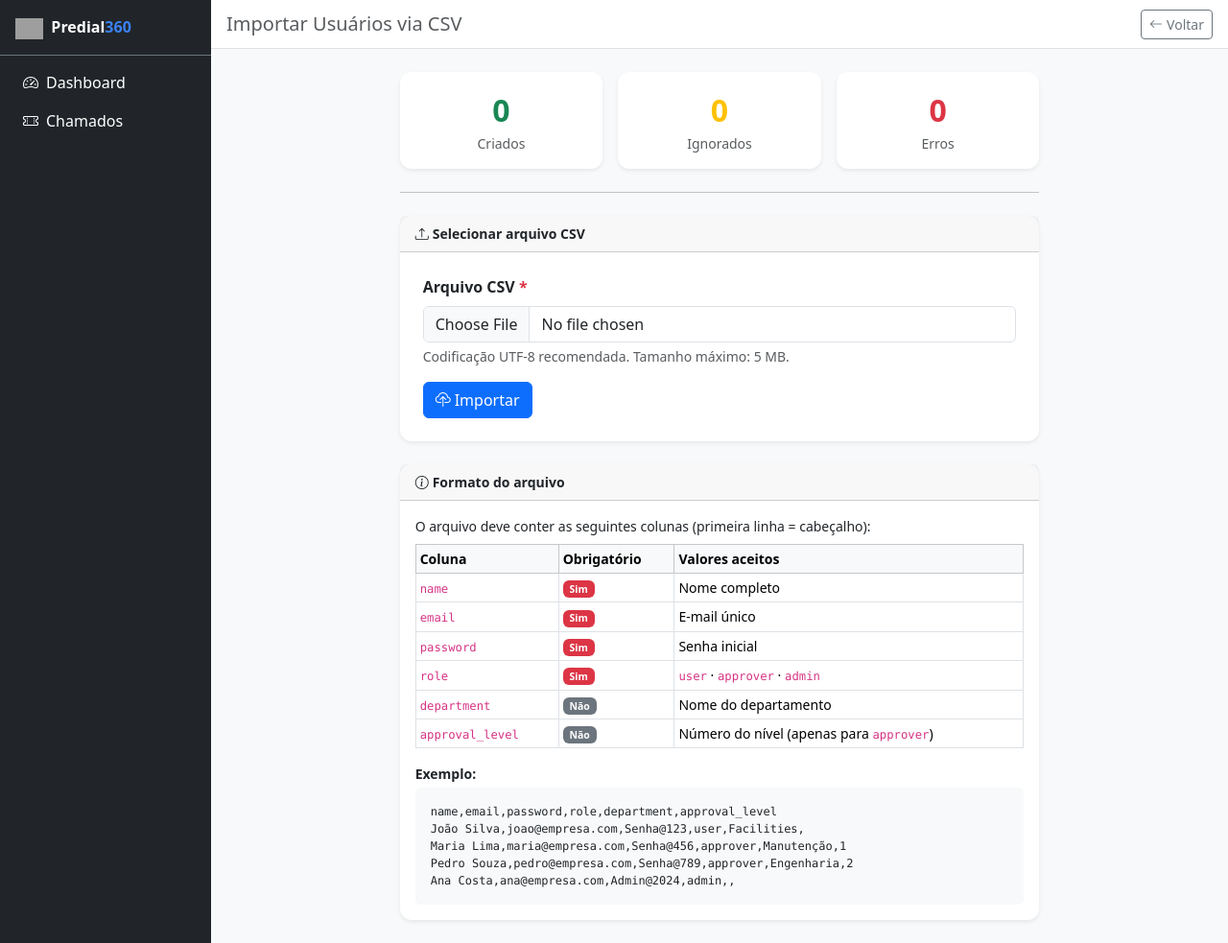
After one commit to ricardomeleiro/maintenance-ci-new, a FastAPI app: template app/templates/admin/user_import.html in a window 1280 px wide. The commit adds this page. Shown: the whole page at 96% size. Run offline with FastAPI, Linux system fonts and the light colour scheme; the template is opened without the code that fills it, so the values that code supplies are empty; grey boxes are pictures that could not be loaded.

Commit message:
feat: CSV user import, password email notification, in_progress email
- Add GET/POST /admin/users/import to bulk-create users from a CSV file
  (columns: name, email, password, role, department, approval_level)
  with per-row validation, duplicate skip, and result summary page
- Add 'Importar CSV' button to the users list page
- When admin resets a password, show 'Enviar nova senha por e-mail'
  checkbox (pre-checked); fires notify_password_changed on submit
- Add notify_password_changed(): branded HTML email with the new
  password and a direct login link
- Add 'in_progress' to NOTIFY_REQUESTER_ON so requesters are emailed
  when their ticket enters execution
- start_execution now fires notify_requester_status_changed('in_progress')
- Add in_progress branch to notify_requester_status_changed HTML builder
- _base_html now accepts optional btn_text parameter (default 'Ver chamado')

Co-Authored-By: Claude Sonnet 4.6 <noreply@anthropic.com>

```diff
--- /dev/null
+++ b/app/templates/admin/user_import.html
@@ -0,0 +1,158 @@
+{% extends "base.html" %}
+{% block title %}Importar Usuários{% endblock %}
+{% block page_title %}Importar Usuários via CSV{% endblock %}
+
+{% block navbar_actions %}
+<a href="/admin/users" class="btn btn-outline-secondary btn-sm">
+  <i class="bi bi-arrow-left me-1"></i>Voltar
+</a>
+{% endblock %}
+
+{% block content %}
+<div class="row justify-content-center">
+  <div class="col-lg-8">
+
+    {# ── Resultado da importação ───────────────────────────────────────── #}
+    {% if results is not none %}
+    <div class="mb-4">
+      <div class="row g-3 mb-3">
+        <div class="col-4">
+          <div class="card border-0 shadow-sm text-center py-3">
+            <div class="fs-2 fw-bold text-success">{{ results.created | length }}</div>
+            <div class="small text-muted">Criados</div>
+          </div>
+        </div>
+        <div class="col-4">
+          <div class="card border-0 shadow-sm text-center py-3">
+            <div class="fs-2 fw-bold text-warning">{{ results.skipped | length }}</div>
+            <div class="small text-muted">Ignorados</div>
+          </div>
+        </div>
+        <div class="col-4">
+          <div class="card border-0 shadow-sm text-center py-3">
+            <div class="fs-2 fw-bold text-danger">{{ results.errors | length }}</div>
+            <div class="small text-muted">Erros</div>
+          </div>
+        </div>
+      </div>
+
+      {% if results.created %}
+      <div class="card border-0 shadow-sm mb-3">
+        <div class="card-header bg-success bg-opacity-10 py-2 small fw-semibold text-success">
+          <i class="bi bi-check-circle me-1"></i>Criados com sucesso
+        </div>
+        <div class="card-body p-0">
+          <table class="table table-sm mb-0 small">
+            <thead class="table-light"><tr><th>Nome</th><th>E-mail</th><th>Perfil</th></tr></thead>
+            <tbody>
+              {% for u in results.created %}
+              <tr>
+                <td>{{ u.name }}</td>
+                <td>{{ u.email }}</td>
+                <td><span class="badge bg-secondary">{{ u.role }}</span></td>
+              </tr>
+              {% endfor %}
+            </tbody>
+          </table>
+        </div>
+      </div>
+      {% endif %}
+
+      {% if results.skipped %}
+      <div class="card border-0 shadow-sm mb-3">
+        <div class="card-header bg-warning bg-opacity-10 py-2 small fw-semibold text-warning">
+          <i class="bi bi-skip-forward me-1"></i>Ignorados (e-mail já cadastrado)
+        </div>
+        <div class="card-body p-0">
+          <table class="table table-sm mb-0 small">
+            <thead class="table-light"><tr><th>E-mail</th><th>Motivo</th></tr></thead>
+            <tbody>
+              {% for s in results.skipped %}
+              <tr><td>{{ s.email }}</td><td class="text-muted">{{ s.reason }}</td></tr>
+              {% endfor %}
+            </tbody>
+          </table>
+        </div>
+      </div>
+      {% endif %}
+
+      {% if results.errors %}
+      <div class="card border-0 shadow-sm mb-3">
+        <div class="card-header bg-danger bg-opacity-10 py-2 small fw-semibold text-danger">
+          <i class="bi bi-exclamation-triangle me-1"></i>Erros
+        </div>
+        <div class="card-body p-0">
+          <table class="table table-sm mb-0 small">
+            <thead class="table-light"><tr><th>Referência</th><th>Motivo</th></tr></thead>
+            <tbody>
+              {% for e in results.errors %}
+              <tr><td>{{ e.row }}</td><td class="text-danger">{{ e.reason }}</td></tr>
+              {% endfor %}
+            </tbody>
+          </table>
+        </div>
+      </div>
+      {% endif %}
+
+      {% if results.created %}
+      <a href="/admin/users" class="btn btn-primary btn-sm">
+        <i class="bi bi-people me-1"></i>Ver lista de usuários
+      </a>
+      {% endif %}
+      <hr class="my-4">
+    </div>
+    {% endif %}
+
+    {# ── Formulário de upload ─────────────────────────────────────────────── #}
+    <div class="card border-0 shadow-sm mb-4">
+      <div class="card-header py-2 fw-semibold small">
+        <i class="bi bi-upload me-1"></i>Selecionar arquivo CSV
+      </div>
+      <div class="card-body p-4">
+        <form method="post" action="/admin/users/import" enctype="multipart/form-data">
+          <div class="mb-3">
+            <label class="form-label fw-semibold">Arquivo CSV <span class="text-danger">*</span></label>
+            <input type="file" name="file" class="form-control" accept=".csv" required>
+            <div class="form-text">Codificação UTF-8 recomendada. Tamanho máximo: 5 MB.</div>
+          </div>
+          <button type="submit" class="btn btn-primary">
+            <i class="bi bi-cloud-upload me-1"></i>Importar
+          </button>
+        </form>
+      </div>
+    </div>
+
+    {# ── Formato esperado ─────────────────────────────────────────────────── #}
+    <div class="card border-0 shadow-sm">
+      <div class="card-header py-2 fw-semibold small">
+        <i class="bi bi-info-circle me-1"></i>Formato do arquivo
+      </div>
+      <div class="card-body">
+        <p class="small mb-2">O arquivo deve conter as seguintes colunas (primeira linha = cabeçalho):</p>
+        <div class="table-responsive mb-3">
+          <table class="table table-sm table-bordered small mb-0">
+            <thead class="table-light">
+              <tr><th>Coluna</th><th>Obrigatório</th><th>Valores aceitos</th></tr>
+            </thead>
+            <tbody>
+              <tr><td><code>name</code></td><td><span class="badge bg-danger">Sim</span></td><td>Nome completo</td></tr>
+              <tr><td><code>email</code></td><td><span class="badge bg-danger">Sim</span></td><td>E-mail único</td></tr>
+              <tr><td><code>password</code></td><td><span class="badge bg-danger">Sim</span></td><td>Senha inicial</td></tr>
+              <tr><td><code>role</code></td><td><span class="badge bg-danger">Sim</span></td><td><code>user</code> · <code>approver</code> · <code>admin</code></td></tr>
+              <tr><td><code>department</code></td><td><span class="badge bg-secondary">Não</span></td><td>Nome do departamento</td></tr>
+              <tr><td><code>approval_level</code></td><td><span class="badge bg-secondary">Não</span></td><td>Número do nível (apenas para <code>approver</code>)</td></tr>
+            </tbody>
+          </table>
+        </div>
+        <p class="small fw-semibold mb-1">Exemplo:</p>
+        <pre class="bg-light rounded p-3 small mb-0" style="font-size:12px">name,email,password,role,department,approval_level
+João Silva,joao@empresa.com,Senha@123,user,Facilities,
+Maria Lima,maria@empresa.com,Senha@456,approver,Manutenção,1
+Pedro Souza,pedro@empresa.com,Senha@789,approver,Engenharia,2
+Ana Costa,ana@empresa.com,Admin@2024,admin,,</pre>
+      </div>
+    </div>
+
+  </div>
+</div>
+{% endblock %}
```
Also changed, not shown: app/routers/admin.py (+120 -2 lines), app/routers/approvals.py (+9 -0 lines), app/services/notifications.py (+28 -3 lines), app/templates/admin/user_form.html (+16 -1 lines), app/templates/admin/users.html (+8 -3 lines).
